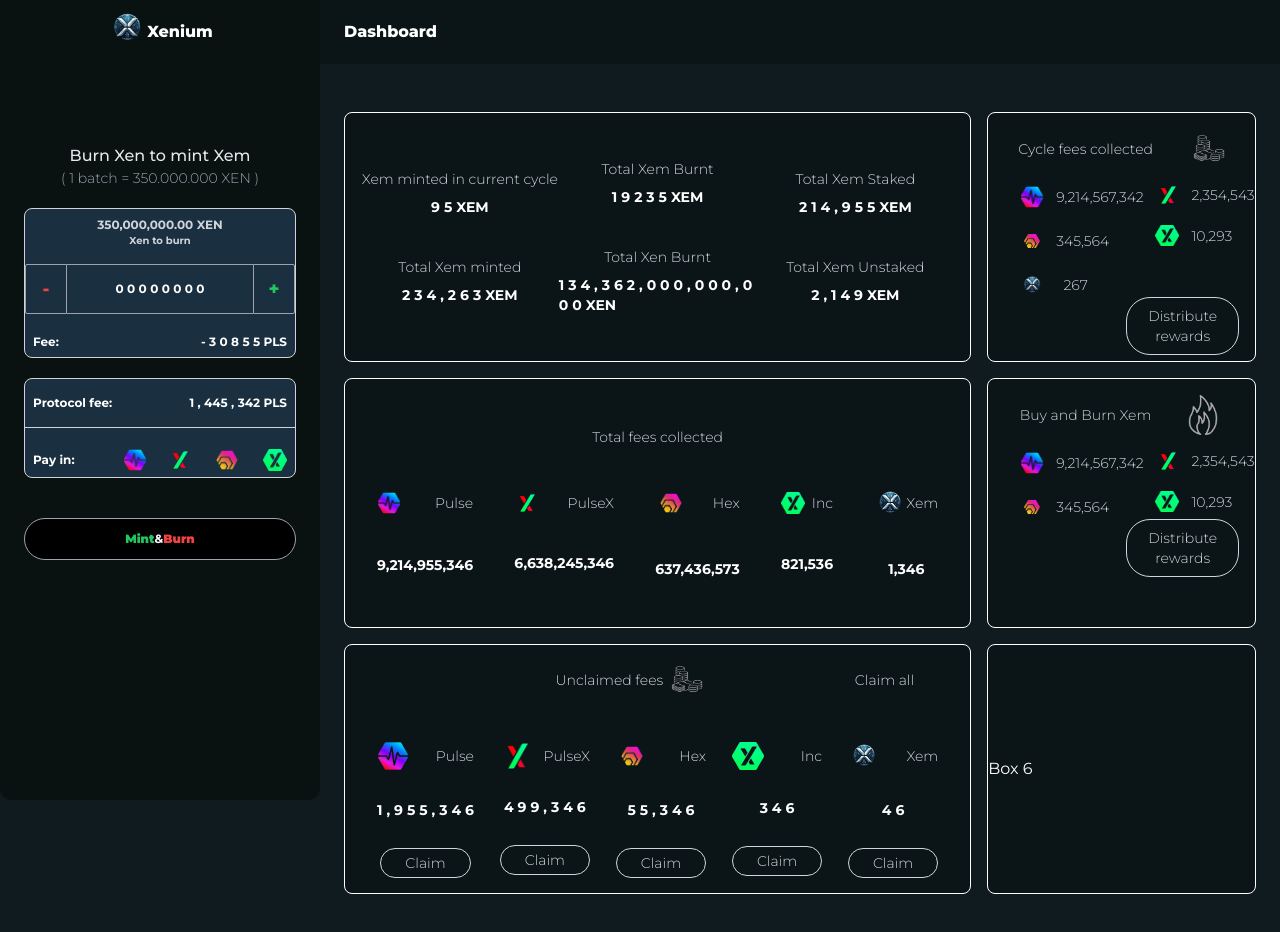
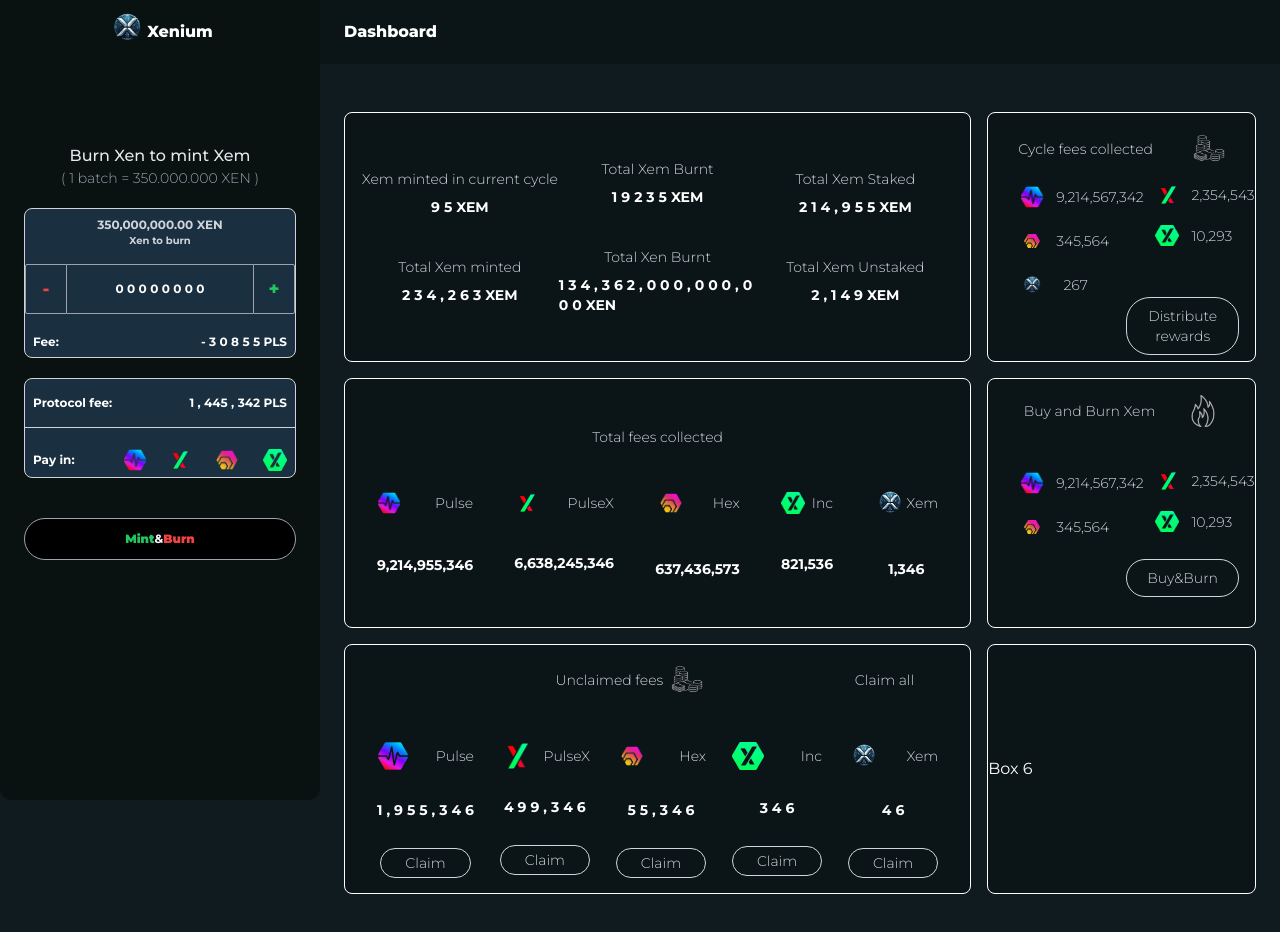
Before and after one commit to Michaeltarimo/Xenium, a Next.js app: page / in a window 1280 px wide. Built offline with nearby package versions, Linux system fonts and the light colour scheme.

Commit message:
updated components

```diff
--- a/src/pages/index.js
+++ b/src/pages/index.js
@@ -339,14 +339,14 @@ const index = () => {
                   {/**Fifth box */}
                   <nav className="flex flex-col items-center justify-between border border-white rounded-lg px-4 py-4 bg-darker w-full h-[250px]">
 
-                    <div className="flex flex-col w-full items-center justify-between text-gray-300 font-light text-sm">
+                    <div className="flex flex-col w-full items-center justify-between text-gray-300 font-light text-sm gap-5">
 
                       <div className="w-full flex items-center justify-center gap-8">
                         <h1>Buy and Burn Xem</h1>
-                        <Image src={flame} alt="flame logo" className="w-10" />
+                        <Image src={flame} alt="flame logo" className="w-8" />
                       </div>
 
-                      <div className="flex flex-row items-start justify-between px-4 w-full pt-4 gap-4">
+                      <div className="flex flex-row items-start justify-between px-4 w-full pt-6 gap-4">
 
                         <div className="flex w-1/3 flex-col items-start justify-start gap-5">
 
@@ -382,7 +382,7 @@ const index = () => {
 
                       <div className="w-full flex items-end justify-end">
                         <button className="flex w-[48%] transition transition-transform duration-300 hover:scale-105 text-sm text-gray-300 py-2 rounded-3xl px-6 border border-gray-300 items-center justify-center">
-                          Distribute rewards
+                          Buy&Burn
                         </button>
                       </div>
                     </div>
```
